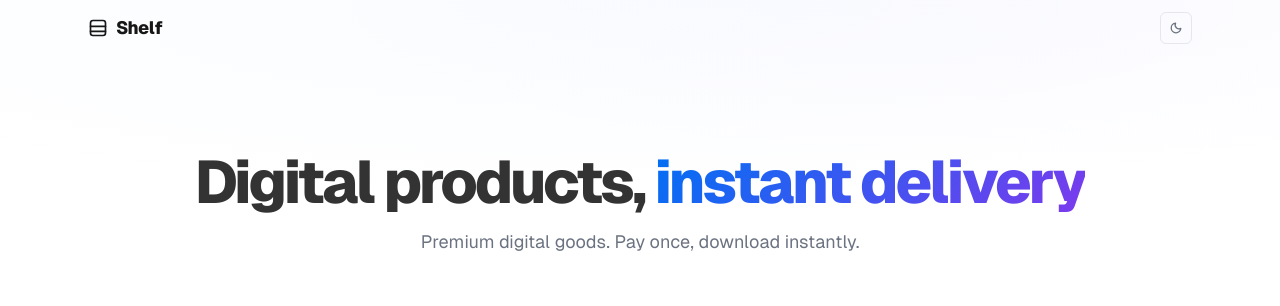
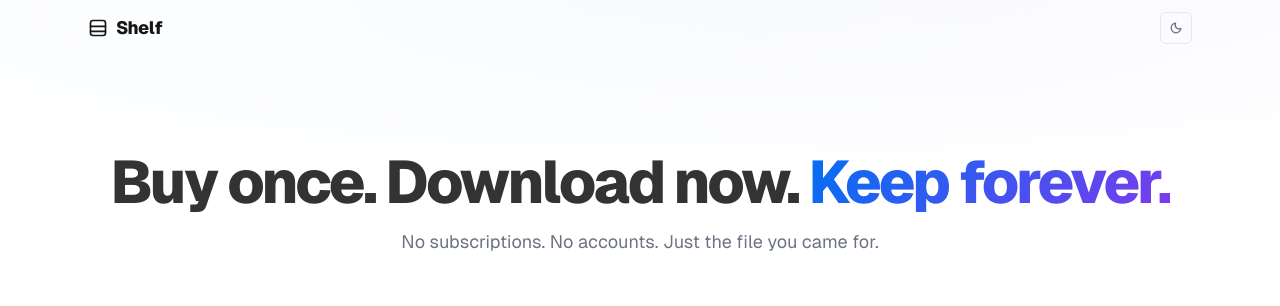
Before and after one commit to Bitcoineo/shelf, a Next.js app: page / in a window 1280 px wide. Shown: the top 306 px of the page. Built offline with nearby package versions, Linux system fonts and the light colour scheme; no server answers; the database is empty.

Commit message:
copy: update

```diff
--- a/src/app/layout.tsx
+++ b/src/app/layout.tsx
@@ -15,7 +15,7 @@ const geistMono = localFont({
 });
 
 export const metadata: Metadata = {
-  title: "Shelf — Digital Products",
+  title: "Shelf — Buy once. Download now.",
   description: "Buy and instantly download digital products.",
 };
 
--- a/src/app/page.tsx
+++ b/src/app/page.tsx
@@ -35,11 +35,11 @@ export default async function Home() {
         </nav>
         <div className="max-w-6xl mx-auto px-6 py-24 text-center">
           <h1 className="text-5xl sm:text-6xl font-extrabold tracking-tighter mb-4 text-[var(--fg-secondary)]">
-            Digital products,{" "}
-            <span className="gradient-text">instant delivery</span>
+            Buy once. Download now.{" "}
+            <span className="gradient-text">Keep forever.</span>
           </h1>
           <p className="text-lg text-muted max-w-xl mx-auto">
-            Premium digital goods. Pay once, download instantly.
+            No subscriptions. No accounts. Just the file you came for.
           </p>
         </div>
       </section>
```
